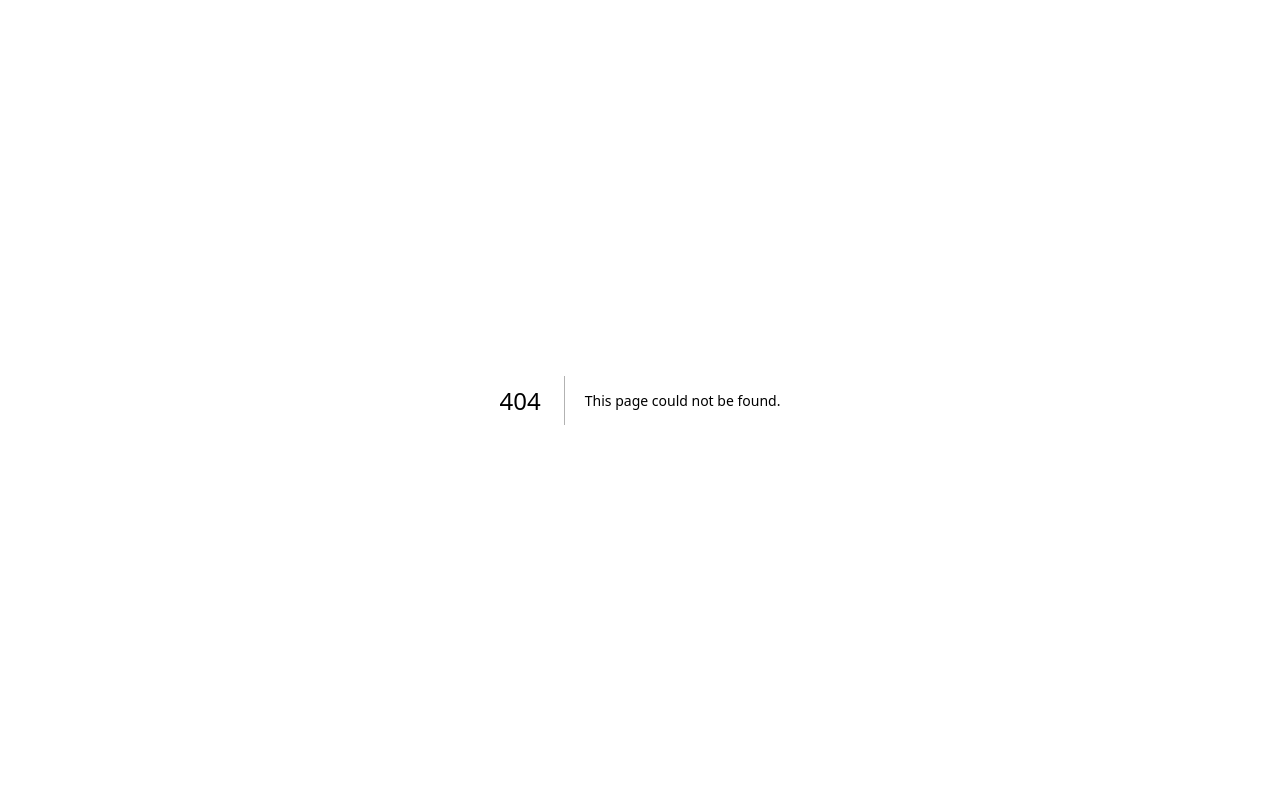
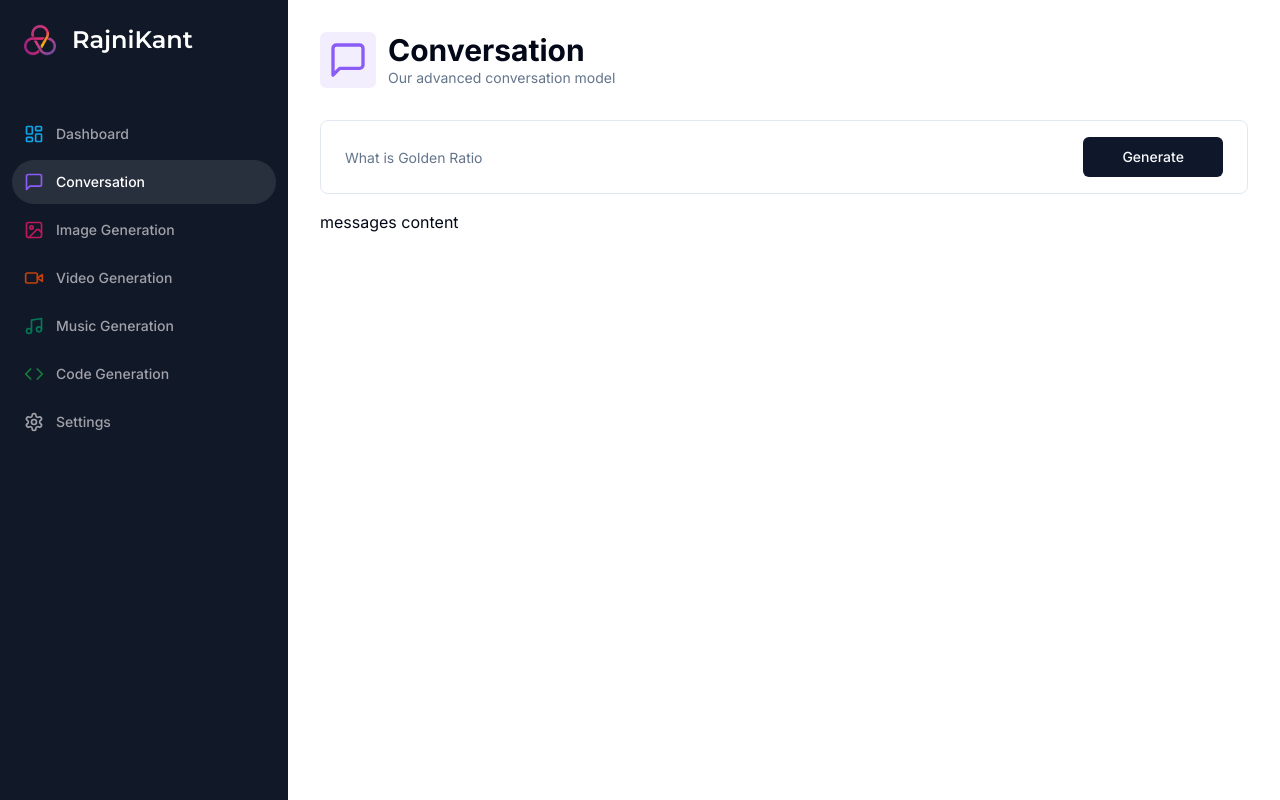
Before and after one commit to deepsolankii/personal-ai, a Next.js app: page /conversation in a window 1280 px wide. Before the commit this address had no page. Built offline with nearby package versions, Linux system fonts and the light colour scheme.

Commit message:
added form to enter prompt

```diff
--- /dev/null
+++ b/app/(dashboard)/(routes)/conversation/constants.ts
@@ -0,0 +1,7 @@
+import * as z from "zod";
+
+export const formSchema = z.object({
+  prompt: z.string().min(1, {
+    message: "Please enter required prompt",
+  }),
+});
--- /dev/null
+++ b/app/(dashboard)/(routes)/conversation/page.tsx
@@ -0,0 +1,69 @@
+"use client";
+import * as z from "zod";
+import { useForm } from "react-hook-form";
+import { MessageSquareIcon } from "lucide-react";
+import { zodResolver } from "@hookform/resolvers/zod";
+import { formSchema } from "./constants";
+import Heading from "@/components/heading";
+import { Form, FormControl, FormField, FormItem } from "@/components/ui/form";
+import { Input } from "@/components/ui/input";
+import { Button } from "@/components/ui/button";
+
+const ConversationPage = () => {
+  const form = useForm<z.infer<typeof formSchema>>({
+    resolver: zodResolver(formSchema),
+    defaultValues: {
+      prompt: "",
+    },
+  });
+  const isLoading = form.formState.isSubmitting;
+  const onSubmit = async (values: z.infer<typeof formSchema>) => {
+    console.log(values);
+  };
+  return (
+    <div>
+      <Heading
+        title='Conversation'
+        description='Our advanced conversation model'
+        icon={MessageSquareIcon}
+        iconColor='text-violet-500'
+        bgColor='bg-violet-500/10'
+      />
+      <div className='px-4 lg:px-8'>
+        <div>
+          <Form {...form}>
+            <form
+              onSubmit={form.handleSubmit(onSubmit)}
+              className='rounded-lg border w-full p-4 px-3 md:px-6 focus-within:shadow-sm grid grid-cols-12 gap-2 '
+            >
+              <FormField
+                name='prompt'
+                render={({ field }) => (
+                  <FormItem className='col-span-12 lg:col-span-10'>
+                    <FormControl className='m-0 p-0'>
+                      <Input
+                        className='border-0 outline-none focus-visible:ring-0 focus-visible:ring-transparent'
+                        disabled={isLoading}
+                        placeholder='What is Golden Ratio'
+                        {...field}
+                      />
+                    </FormControl>
+                  </FormItem>
+                )}
+              />
+              <Button
+                className='col-span-12 lg:col-span-2 w-full'
+                disabled={isLoading}
+              >
+                Generate
+              </Button>
+            </form>
+          </Form>
+        </div>
+        <div className='space-y-4 mt-4'>messages content</div>
+      </div>
+    </div>
+  );
+};
+
+export default ConversationPage;
--- /dev/null
+++ b/components/heading.tsx
@@ -0,0 +1,33 @@
+"use client";
+import { cn } from "@/lib/utils";
+import { LucideIcon } from "lucide-react";
+
+interface HeadingProps {
+  title: string;
+  description: string;
+  icon: LucideIcon;
+  iconColor?: string;
+  bgColor?: string;
+}
+
+const Heading = ({
+  title,
+  description,
+  icon: Icon,
+  iconColor,
+  bgColor,
+}: HeadingProps) => {
+  return (
+    <div className='px-4 lg:px-8 flex items-center gap-x-3 mb-8'>
+      <div className={cn("p-2 w-fit rounded-md", bgColor)}>
+        <Icon className={cn("w-10 h-10", iconColor)} />
+      </div>
+      <div>
+        <h2 className='text-3xl font-bold'>{title}</h2>
+        <p className='text-sm text-muted-foreground'>{description}</p>
+      </div>
+    </div>
+  );
+};
+
+export default Heading;
--- /dev/null
+++ b/components/ui/form.tsx
@@ -0,0 +1,176 @@
+import * as React from "react"
+import * as LabelPrimitive from "@radix-ui/react-label"
+import { Slot } from "@radix-ui/react-slot"
+import {
+  Controller,
+  ControllerProps,
+  FieldPath,
+  FieldValues,
+  FormProvider,
+  useFormContext,
+} from "react-hook-form"
+
+import { cn } from "@/lib/utils"
+import { Label } from "@/components/ui/label"
+
+const Form = FormProvider
+
+type FormFieldContextValue<
+  TFieldValues extends FieldValues = FieldValues,
+  TName extends FieldPath<TFieldValues> = FieldPath<TFieldValues>
+> = {
+  name: TName
+}
+
+const FormFieldContext = React.createContext<FormFieldContextValue>(
+  {} as FormFieldContextValue
+)
+
+const FormField = <
+  TFieldValues extends FieldValues = FieldValues,
+  TName extends FieldPath<TFieldValues> = FieldPath<TFieldValues>
+>({
+  ...props
+}: ControllerProps<TFieldValues, TName>) => {
+  return (
+    <FormFieldContext.Provider value={{ name: props.name }}>
+      <Controller {...props} />
+    </FormFieldContext.Provider>
+  )
+}
+
+const useFormField = () => {
+  const fieldContext = React.useContext(FormFieldContext)
+  const itemContext = React.useContext(FormItemContext)
+  const { getFieldState, formState } = useFormContext()
+
+  const fieldState = getFieldState(fieldContext.name, formState)
+
+  if (!fieldContext) {
+    throw new Error("useFormField should be used within <FormField>")
+  }
+
+  const { id } = itemContext
+
+  return {
+    id,
+    name: fieldContext.name,
+    formItemId: `${id}-form-item`,
+    formDescriptionId: `${id}-form-item-description`,
+    formMessageId: `${id}-form-item-message`,
+    ...fieldState,
+  }
+}
+
+type FormItemContextValue = {
+  id: string
+}
+
+const FormItemContext = React.createContext<FormItemContextValue>(
+  {} as FormItemContextValue
+)
+
+const FormItem = React.forwardRef<
+  HTMLDivElement,
+  React.HTMLAttributes<HTMLDivElement>
+>(({ className, ...props }, ref) => {
+  const id = React.useId()
+
+  return (
+    <FormItemContext.Provider value={{ id }}>
+      <div ref={ref} className={cn("space-y-2", className)} {...props} />
+    </FormItemContext.Provider>
+  )
+})
+FormItem.displayName = "FormItem"
+
+const FormLabel = React.forwardRef<
+  React.ElementRef<typeof LabelPrimitive.Root>,
+  React.ComponentPropsWithoutRef<typeof LabelPrimitive.Root>
+>(({ className, ...props }, ref) => {
+  const { error, formItemId } = useFormField()
+
+  return (
+    <Label
+      ref={ref}
+      className={cn(error && "text-destructive", className)}
+      htmlFor={formItemId}
+      {...props}
+    />
+  )
+})
+FormLabel.displayName = "FormLabel"
+
+const FormControl = React.forwardRef<
+  React.ElementRef<typeof Slot>,
+  React.ComponentPropsWithoutRef<typeof Slot>
+>(({ ...props }, ref) => {
+  const { error, formItemId, formDescriptionId, formMessageId } = useFormField()
+
+  return (
+    <Slot
+      ref={ref}
+      id={formItemId}
+      aria-describedby={
+        !error
+          ? `${formDescriptionId}`
+          : `${formDescriptionId} ${formMessageId}`
+      }
+      aria-invalid={!!error}
+      {...props}
+    />
+  )
+})
+FormControl.displayName = "FormControl"
+
+const FormDescription = React.forwardRef<
+  HTMLParagraphElement,
+  React.HTMLAttributes<HTMLParagraphElement>
+>(({ className, ...props }, ref) => {
+  const { formDescriptionId } = useFormField()
+
+  return (
+    <p
+      ref={ref}
+      id={formDescriptionId}
+      className={cn("text-sm text-muted-foreground", className)}
+      {...props}
+    />
+  )
+})
+FormDescription.displayName = "FormDescription"
+
+const FormMessage = React.forwardRef<
+  HTMLParagraphElement,
+  React.HTMLAttributes<HTMLParagraphElement>
+>(({ className, children, ...props }, ref) => {
+  const { error, formMessageId } = useFormField()
+  const body = error ? String(error?.message) : children
+
+  if (!body) {
+    return null
+  }
+
+  return (
+    <p
+      ref={ref}
+      id={formMessageId}
+      className={cn("text-sm font-medium text-destructive", className)}
+      {...props}
+    >
+      {body}
+    </p>
+  )
+})
+FormMessage.displayName = "FormMessage"
+
+export {
+  useFormField,
+  Form,
+  FormItem,
+  FormLabel,
+  FormControl,
+  FormDescription,
+  FormMessage,
+  FormField,
+}
--- /dev/null
+++ b/components/ui/input.tsx
@@ -0,0 +1,25 @@
+import * as React from "react"
+
+import { cn } from "@/lib/utils"
+
+export interface InputProps
+  extends React.InputHTMLAttributes<HTMLInputElement> {}
+
+const Input = React.forwardRef<HTMLInputElement, InputProps>(
+  ({ className, type, ...props }, ref) => {
+    return (
+      <input
+        type={type}
+        className={cn(
+          "flex h-10 w-full rounded-md border border-input bg-background px-3 py-2 text-sm ring-offset-background file:border-0 file:bg-transparent file:text-sm file:font-medium placeholder:text-muted-foreground focus-visible:outline-none focus-visible:ring-2 focus-visible:ring-ring focus-visible:ring-offset-2 disabled:cursor-not-allowed disabled:opacity-50",
+          className
+        )}
+        ref={ref}
+        {...props}
+      />
+    )
+  }
+)
+Input.displayName = "Input"
+
+export { Input }
--- /dev/null
+++ b/components/ui/label.tsx
@@ -0,0 +1,26 @@
+"use client"
+
+import * as React from "react"
+import * as LabelPrimitive from "@radix-ui/react-label"
+import { cva, type VariantProps } from "class-variance-authority"
+
+import { cn } from "@/lib/utils"
+
+const labelVariants = cva(
+  "text-sm font-medium leading-none peer-disabled:cursor-not-allowed peer-disabled:opacity-70"
+)
+
+const Label = React.forwardRef<
+  React.ElementRef<typeof LabelPrimitive.Root>,
+  React.ComponentPropsWithoutRef<typeof LabelPrimitive.Root> &
+    VariantProps<typeof labelVariants>
+>(({ className, ...props }, ref) => (
+  <LabelPrimitive.Root
+    ref={ref}
+    className={cn(labelVariants(), className)}
+    {...props}
+  />
+))
+Label.displayName = LabelPrimitive.Root.displayName
+
+export { Label }
--- a/package.json
+++ b/package.json
@@ -10,7 +10,9 @@
   },
   "dependencies": {
     "@clerk/nextjs": "^4.23.3",
+    "@hookform/resolvers": "^3.3.1",
     "@radix-ui/react-dialog": "^1.0.4",
+    "@radix-ui/react-label": "^2.0.2",
     "@radix-ui/react-slot": "^1.0.2",
     "@types/node": "20.5.7",
     "@types/react": "18.2.21",
@@ -25,9 +27,11 @@
     "postcss": "8.4.28",
     "react": "18.2.0",
     "react-dom": "18.2.0",
+    "react-hook-form": "^7.45.4",
     "tailwind-merge": "^1.14.0",
     "tailwindcss": "3.3.3",
     "tailwindcss-animate": "^1.0.7",
-    "typescript": "5.2.2"
+    "typescript": "5.2.2",
+    "zod": "^3.22.2"
   }
 }
```
Also changed, not shown: 1 other file (tests, documents, lock files or other folders).
